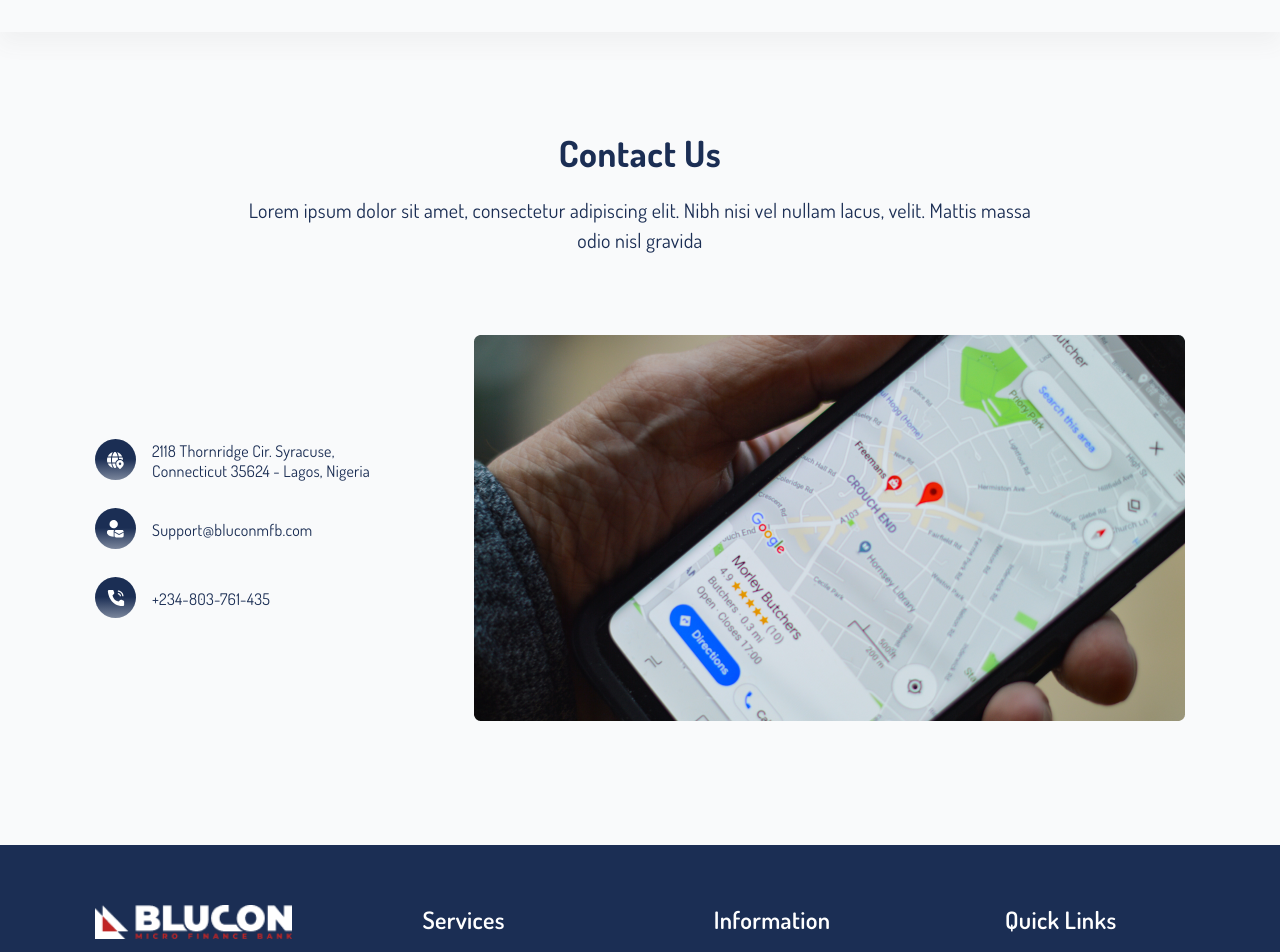
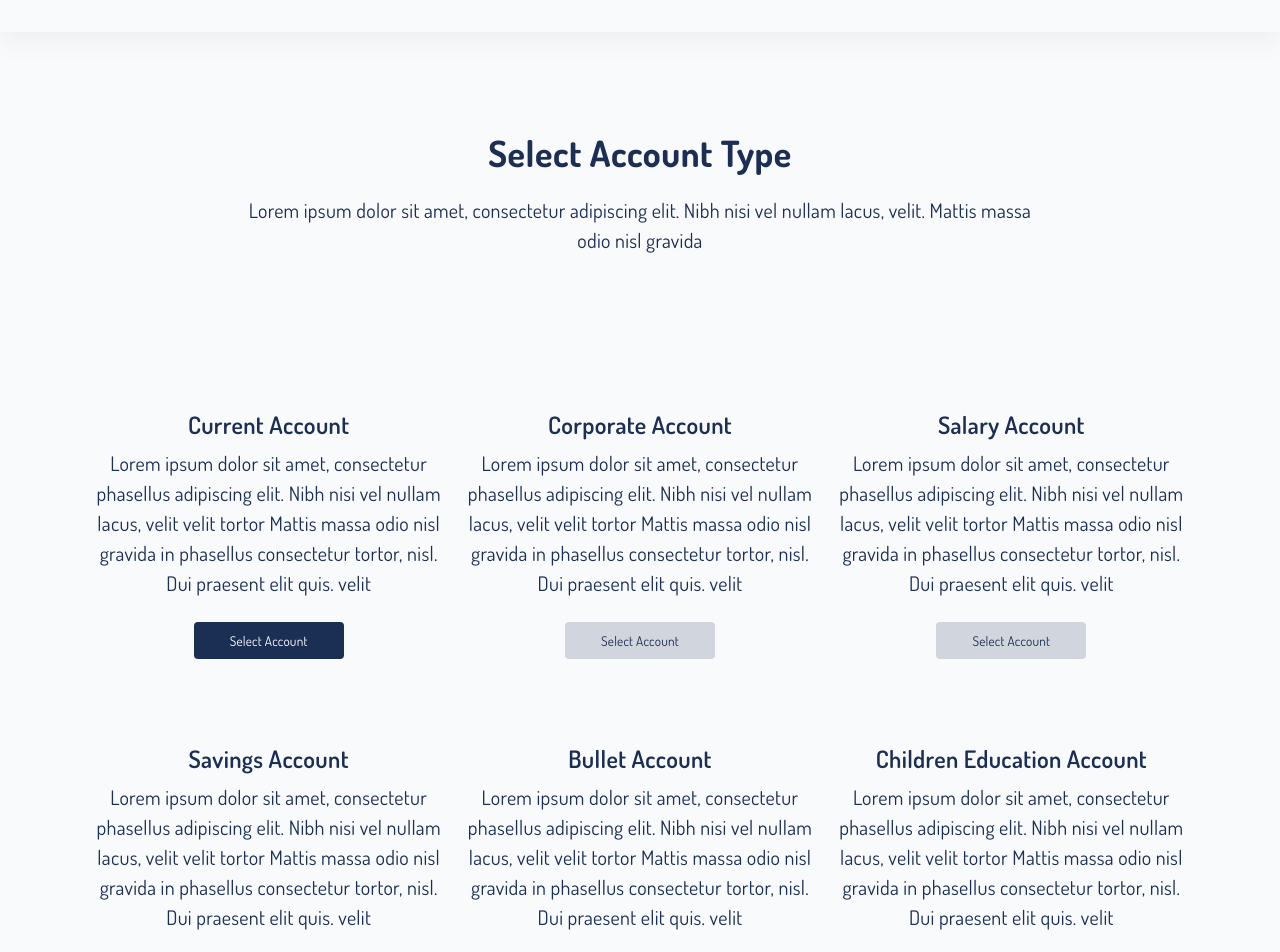
Before and after one commit to AbdullahiAA/blucon-micro-bank, a React (Create React App) app: page / in a window 1280 px wide. Shown: the part 80-1032 px from the top of the page. Built offline with nearby package versions, Linux system fonts and the light colour scheme.

Commit message:
OpenAccount Page Done

```diff
--- a/src/App.js
+++ b/src/App.js
@@ -2,6 +2,7 @@
 import About from "./pages/About";
 import Contact from "./pages/Contact";
 import Home from "./pages/Home";
+import OpenAccount from "./pages/OpenAccount";
 import Services from "./pages/Services";
 
 function App() {
@@ -13,7 +14,9 @@
 
       {/* <About /> */}
 
-      <Contact />
+      {/* <Contact /> */}
+
+      <OpenAccount />
     </div>
   );
 }
--- a/src/components/global/Header.css
+++ b/src/components/global/Header.css
@@ -4,6 +4,9 @@
   align-items: center;
   gap: 20px;
   padding: 35px 95px;
+  position: sticky;
+  top: 0;
+  background-color: var(--bg-color);
   box-shadow: 0px 12px 20px rgba(102, 102, 102, 0.06);
 }
 
@@ -12,7 +15,6 @@
   display: flex;
   align-items: center;
   gap: 65px;
-
 }
 
 .header__nav ul li a {
--- a/src/components/global/Header.jsx
+++ b/src/components/global/Header.jsx
@@ -1,27 +1,33 @@
-import React from 'react'
-import "./Header.css"
-import logo from "../../images/logo.png"
+import React from "react";
+import "./Header.css";
+import logo from "../../images/logo.png";
 
 function Header() {
   return (
-    <header className='header'>
+    <header className="header">
       <div className="header__icon">
         <img src={logo} alt="Blucon Microfinance Bank" />
       </div>
 
-
       <nav className="header__nav">
         <ul>
-                    <li><a href="#">Home</a></li>
-                    <li><a href="#">Service</a></li>
-                    <li><a href="#">About</a></li>
-                    <li><a href="#">Contact</a></li>
-                    <button>Open From Account</button>
+          <li>
+            <a href="#">Home</a>
+          </li>
+          <li>
+            <a href="#">Service</a>
+          </li>
+          <li>
+            <a href="#">About</a>
+          </li>
+          <li>
+            <a href="#">Contact</a>
+          </li>
+          <button>Open Free Account</button>
         </ul>
       </nav>
-
     </header>
-  )
+  );
 }
 
-export default Header
+export default Header;
--- /dev/null
+++ b/src/components/openAccount/AccountType.css
@@ -0,0 +1,24 @@
+.accountType {
+  padding: 35px 95px;
+  display: grid;
+  grid-template-columns: repeat(3, 1fr);
+  row-gap: 85px;
+  column-gap: 24px;
+}
+
+.accountType__item {
+  text-align: center;
+}
+
+.accountType__item h5 {
+  margin-bottom: 8px;
+}
+
+.accountType__item p {
+  margin-bottom: 24px;
+  /* text-align: initial; */
+}
+
+.accountType__item button {
+  margin: auto;
+}
--- /dev/null
+++ b/src/components/openAccount/AccountType.jsx
@@ -0,0 +1,71 @@
+import React from "react";
+import "./AccountType.css";
+
+function AccountType() {
+  return (
+    <div className="accountType">
+      <div className="accountType__item">
+        <h5>Current Account</h5>
+        <p>
+          Lorem ipsum dolor sit amet, consectetur phasellus adipiscing elit.
+          Nibh nisi vel nullam lacus, velit velit tortor Mattis massa odio nisl
+          gravida in phasellus consectetur tortor, nisl. Dui praesent elit quis.
+          velit
+        </p>
+        <button>Select Account</button>
+      </div>
+      <div className="accountType__item">
+        <h5>Corporate Account</h5>
+        <p>
+          Lorem ipsum dolor sit amet, consectetur phasellus adipiscing elit.
+          Nibh nisi vel nullam lacus, velit velit tortor Mattis massa odio nisl
+          gravida in phasellus consectetur tortor, nisl. Dui praesent elit quis.
+          velit
+        </p>
+        <button className="btnReverse">Select Account</button>
+      </div>
+      <div className="accountType__item">
+        <h5>Salary Account</h5>
+        <p>
+          Lorem ipsum dolor sit amet, consectetur phasellus adipiscing elit.
+          Nibh nisi vel nullam lacus, velit velit tortor Mattis massa odio nisl
+          gravida in phasellus consectetur tortor, nisl. Dui praesent elit quis.
+          velit
+        </p>
+        <button className="btnReverse">Select Account</button>
+      </div>
+      <div className="accountType__item">
+        <h5>Savings Account</h5>
+        <p>
+          Lorem ipsum dolor sit amet, consectetur phasellus adipiscing elit.
+          Nibh nisi vel nullam lacus, velit velit tortor Mattis massa odio nisl
+          gravida in phasellus consectetur tortor, nisl. Dui praesent elit quis.
+          velit
+        </p>
+        <button className="btnReverse">Select Account</button>
+      </div>
+      <div className="accountType__item">
+        <h5>Bullet Account</h5>
+        <p>
+          Lorem ipsum dolor sit amet, consectetur phasellus adipiscing elit.
+          Nibh nisi vel nullam lacus, velit velit tortor Mattis massa odio nisl
+          gravida in phasellus consectetur tortor, nisl. Dui praesent elit quis.
+          velit
+        </p>
+        <button className="btnReverse">Select Account</button>
+      </div>
+      <div className="accountType__item">
+        <h5>Children Education Account</h5>
+        <p>
+          Lorem ipsum dolor sit amet, consectetur phasellus adipiscing elit.
+          Nibh nisi vel nullam lacus, velit velit tortor Mattis massa odio nisl
+          gravida in phasellus consectetur tortor, nisl. Dui praesent elit quis.
+          velit
+        </p>
+        <button className="btnReverse">Select Account</button>
+      </div>
+    </div>
+  );
+}
+
+export default AccountType;
--- /dev/null
+++ b/src/components/openAccount/OpenAccountHero.css
@@ -0,0 +1,14 @@
+.openAccountHero {
+  padding: 95px 95px 120px;
+  display: flex;
+  align-items: center;
+  justify-content: center;
+}
+
+.openAccountHero__content {
+  display: flex;
+  flex-direction: column;
+  gap: 16px;
+  text-align: center;
+  width: 75%;
+}
--- /dev/null
+++ b/src/components/openAccount/OpenAccountHero.jsx
@@ -0,0 +1,19 @@
+import React from "react";
+import "./OpenAccountHero.css";
+
+function OpenAccountHero() {
+  return (
+    <div className="openAccountHero">
+      <div className="openAccountHero__content">
+        <h2>Select Account Type</h2>
+
+        <p>
+          Lorem ipsum dolor sit amet, consectetur adipiscing elit. Nibh nisi vel
+          nullam lacus, velit. Mattis massa odio nisl gravida
+        </p>
+      </div>
+    </div>
+  );
+}
+
+export default OpenAccountHero;
--- /dev/null
+++ b/src/pages/OpenAccount.js
@@ -0,0 +1,25 @@
+import React from "react";
+import Footer from "../components/global/Footer";
+import Header from "../components/global/Header";
+import CallToAction from "../components/home/CallToAction";
+import AccountType from "../components/openAccount/AccountType";
+import OpenAccountHero from "../components/openAccount/OpenAccountHero";
+import "./OpenAccount.css";
+
+function OpenAccount() {
+  return (
+    <div className="openAccount">
+      <Header />
+
+      <OpenAccountHero />
+
+      <AccountType />
+
+      <CallToAction />
+
+      <Footer />
+    </div>
+  );
+}
+
+export default OpenAccount;
```
Also changed, not shown: src/pages/OpenAccount.css (added). Lines whose indentation alone changed are shown as unchanged.
